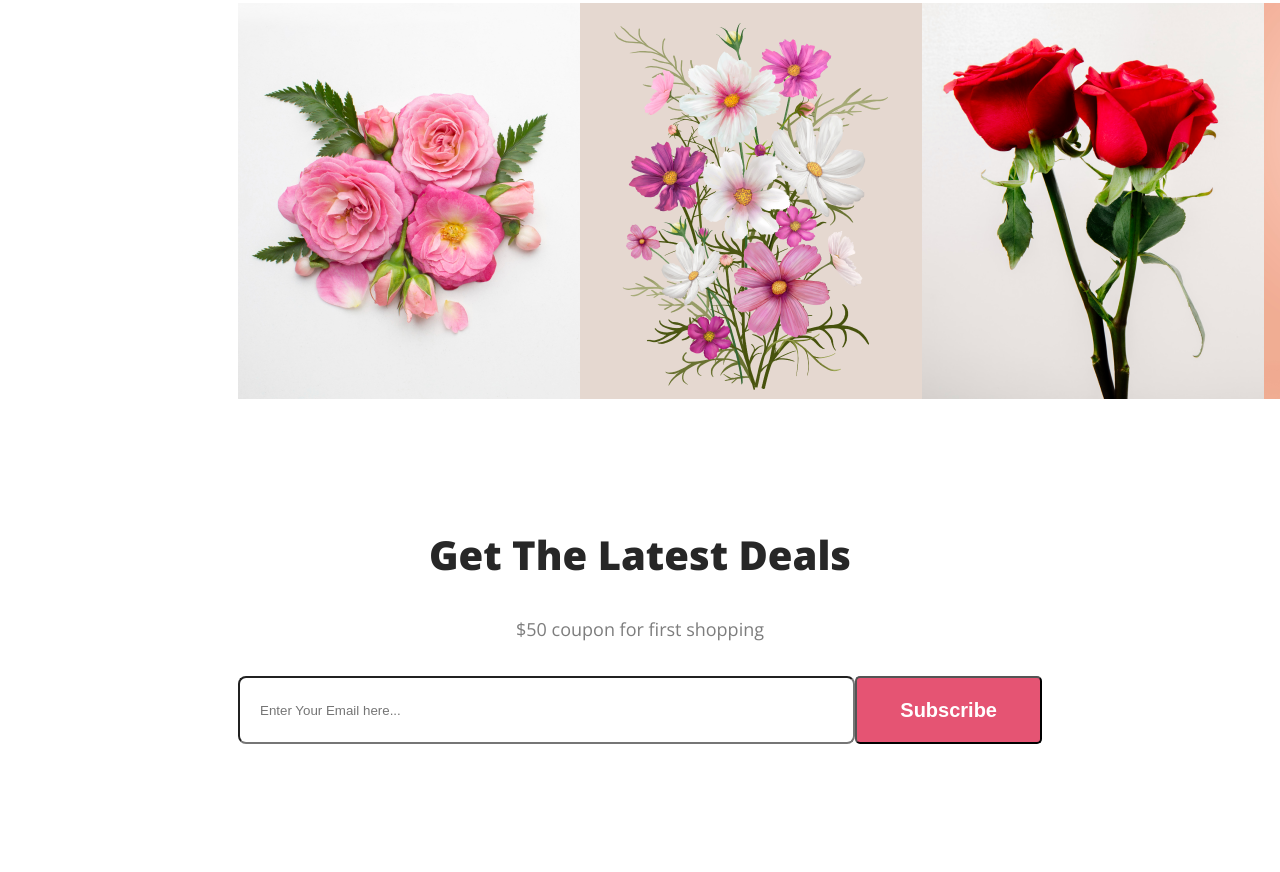
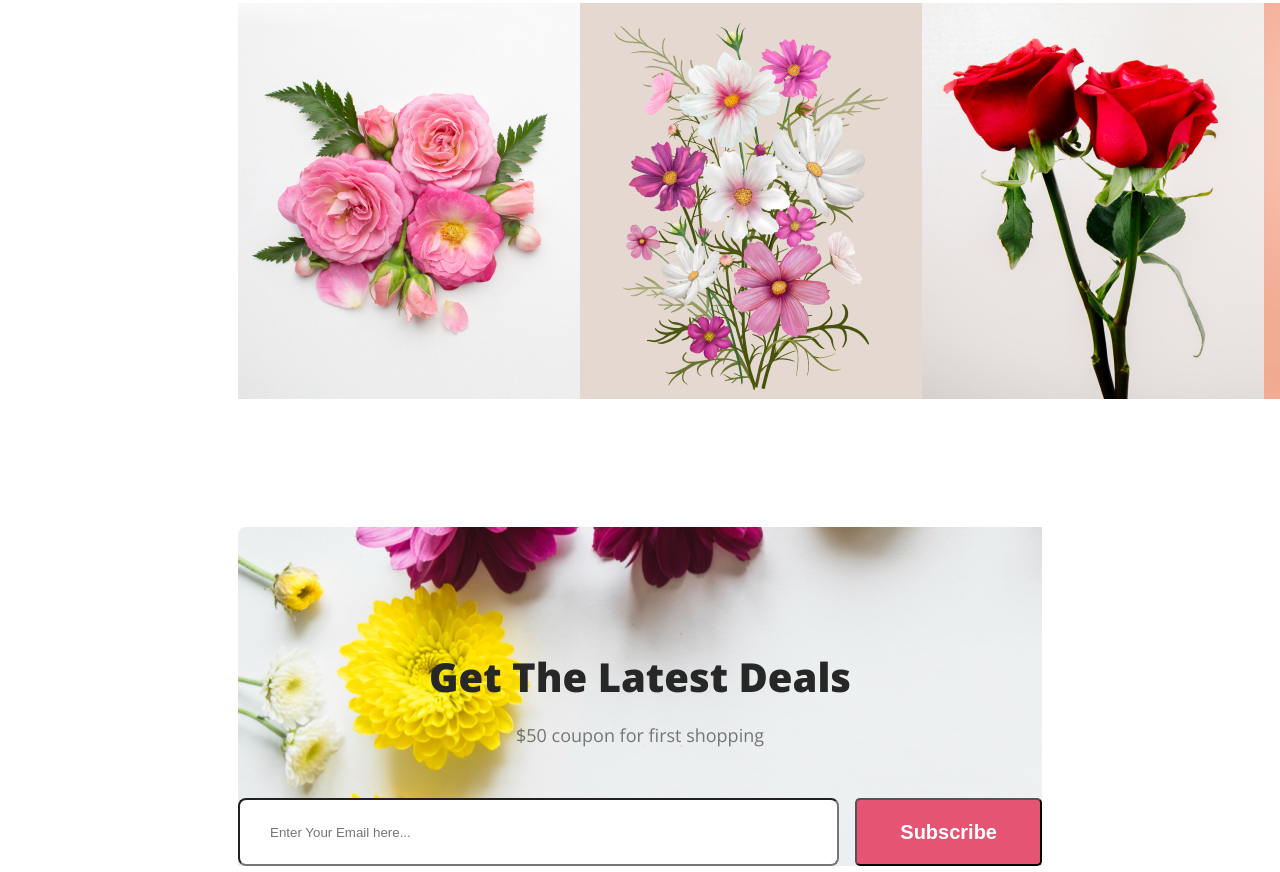
Before and after one commit to Sabbir372569/1.Frozen-Flower, a plain HTML site: page index.html in a window 1280 px wide. Shown: the part 2400-3272 px from the top of the page. Drawn offline with nearby package versions, Linux system fonts and the light colour scheme.

Commit message:
added a flower section

```diff
--- a/index.html
+++ b/index.html
@@ -49,7 +49,7 @@
 
                                                      <!--this is a flower image section 4-->
 
-                            <section class="about-flower">
+                            <section  class="about-flower">
                                 <div class="flower-img">
                                         <div>
                                             <h3 class="section-title">Some of Beautiful Flower.</h3>
@@ -69,11 +69,13 @@
                             </div>
                             </section>
 
-                            <section class="about-flower">
+                              <!--this is a Get The Latest Deals section 5-->
+
+                            <section class="lat-deal">
                                 <div class="latest-sec-div">
                                     <div >
-                                        <h3 class="section-title">Get The Latest Deals</h3>
-                                        <p class="section-description">$50 coupon for first shopping</p>
+                                        <h3 id="title" class="section-title">Get The Latest Deals</h3>
+                                        <p id="descript" class="section-description">$50 coupon for first shopping</p>
                                     </div>
 
                                     <div class="input">
--- a/style.css
+++ b/style.css
@@ -57,9 +57,8 @@ body{
     width: 630px;
     height: 720px;
 }
+
 /*section 3 hot deal*/
-
-
 
 .hot-div{
     display:flex;
@@ -118,9 +117,28 @@ body{
    justify-content: space-between;
 }
 
-.latest-section{
-    background-color: bisque;
+.lat-deal{
+    padding-left: 238px;
+    padding-right: 238px;
+}
+
+
+.latest-sec-div{
     padding-top:122px;
+    background-image:url(image/Rectangle\ 9.png);
+    background-repeat: no-repeat;
+    max-width: 100%;
+    max-height: 100%;
+    display: block;
+}
+
+#title{
+    padding-bottom:16px;
+}
+
+#descript{
+    padding-top:0;
+    padding-bottom:48px;
 }
 
 .input{
@@ -128,7 +146,7 @@ body{
     justify-content:center;
 }
 #email{
-    text-indent:20px;
+    text-indent:30px;
     width: 700px;
     height: 64px;
     border-radius: 8px;
@@ -136,9 +154,11 @@ body{
 }
 
 .lat-but{
+    margin-left:16px;
     padding:20px 43px;
     color: #FFF;
     border-radius: 5px;
     background: #E55473;
     font-size: 20px;
     font-weight: 700;
+}
```
